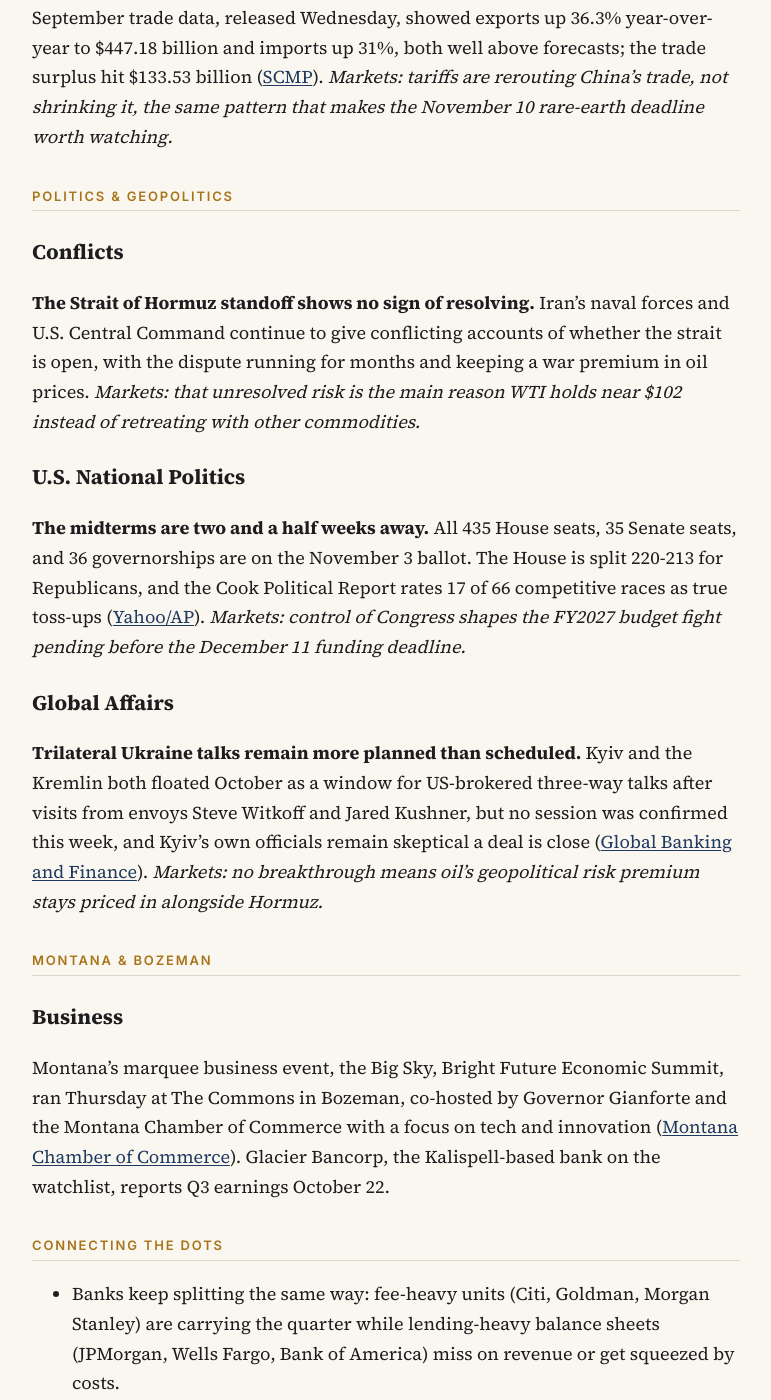
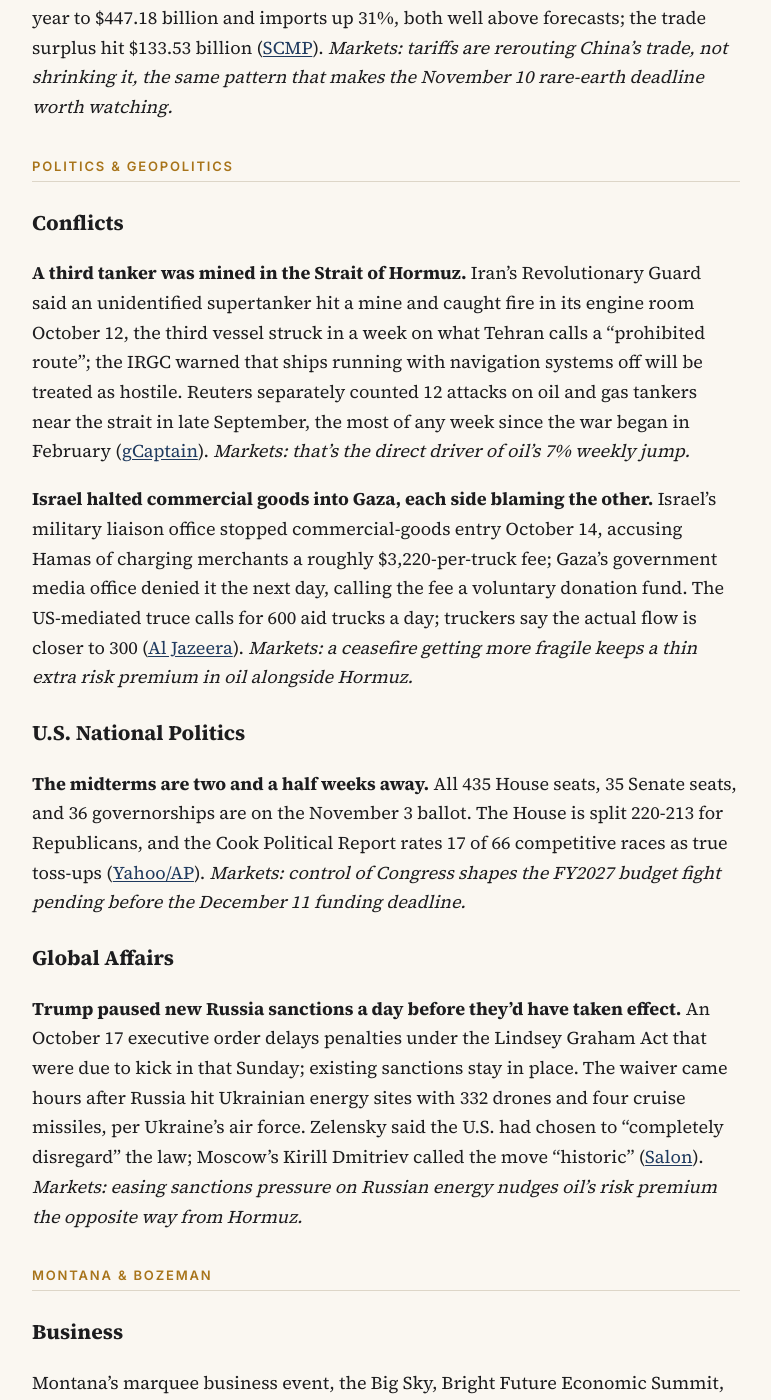
Before and after one commit to fordubati/Fortunati-Frontier, a Jekyll site: the page built from _posts/2026-10-18-weekly-edition.md, in a window 1280 px wide and 1400 px high, scrolled down 5125 px. Shown: the whole window, without its empty margins (254-1025 px from the left). Built offline with Jekyll 4.4.1, drawn with Linux system fonts in a browser that asks for light colours; some of the changed text lies outside the part shown.

Commit message:
Weekly Edition 2026-10-18: add Hormuz tanker, Ukraine sanctions pause, Gaza aid dispute, Gallatin County ballots
Co-Authored-By: Claude Sonnet 5 <noreply@anthropic.com>
Claude-Session: https://claude.ai/code/session_01DEmGHfKVYw445GmmLdWCVa

```diff
--- a/_posts/2026-10-18-weekly-edition.md
+++ b/_posts/2026-10-18-weekly-edition.md
@@ -89,7 +89,9 @@ September trade data, released Wednesday, showed exports up 36.3% year-over-year
 
 ### Conflicts
 
-**The Strait of Hormuz standoff shows no sign of resolving.** Iran's naval forces and U.S. Central Command continue to give conflicting accounts of whether the strait is open, with the dispute running for months and keeping a war premium in oil prices. *Markets: that unresolved risk is the main reason WTI holds near $102 instead of retreating with other commodities.*
+**A third tanker was mined in the Strait of Hormuz.** Iran's Revolutionary Guard said an unidentified supertanker hit a mine and caught fire in its engine room October 12, the third vessel struck in a week on what Tehran calls a "prohibited route"; the IRGC warned that ships running with navigation systems off will be treated as hostile. Reuters separately counted 12 attacks on oil and gas tankers near the strait in late September, the most of any week since the war began in February ([gCaptain](https://gcaptain.com/attacks-on-tankers-in-hormuz-hit-highest-of-any-week-since-start-of-iran-war-sources-say/)). *Markets: that's the direct driver of oil's 7% weekly jump.*
+
+**Israel halted commercial goods into Gaza, each side blaming the other.** Israel's military liaison office stopped commercial-goods entry October 14, accusing Hamas of charging merchants a roughly $3,220-per-truck fee; Gaza's government media office denied it the next day, calling the fee a voluntary donation fund. The US-mediated truce calls for 600 aid trucks a day; truckers say the actual flow is closer to 300 ([Al Jazeera](https://www.aljazeera.com/news/2026/10/15/israel-halts-commercial-goods-from-entering-gaza-hamas-denies-tax-claims)). *Markets: a ceasefire getting more fragile keeps a thin extra risk premium in oil alongside Hormuz.*
 
 ### U.S. National Politics
 
@@ -97,7 +99,7 @@ September trade data, released Wednesday, showed exports up 36.3% year-over-year
 
 ### Global Affairs
 
-**Trilateral Ukraine talks remain more planned than scheduled.** Kyiv and the Kremlin both floated October as a window for US-brokered three-way talks after visits from envoys Steve Witkoff and Jared Kushner, but no session was confirmed this week, and Kyiv's own officials remain skeptical a deal is close ([Global Banking and Finance](https://www.globalbankingandfinance.com/kyiv-preparing-talks-resume-october-senior-ukrainian/)). *Markets: no breakthrough means oil's geopolitical risk premium stays priced in alongside Hormuz.*
+**Trump paused new Russia sanctions a day before they'd have taken effect.** An October 17 executive order delays penalties under the Lindsey Graham Act that were due to kick in that Sunday; existing sanctions stay in place. The waiver came hours after Russia hit Ukrainian energy sites with 332 drones and four cruise missiles, per Ukraine's air force. Zelensky said the U.S. had chosen to "completely disregard" the law; Moscow's Kirill Dmitriev called the move "historic" ([Salon](https://www.salon.com/2026/10/17/zelenskyy-trump-is-letting-putin-off/)). *Markets: easing sanctions pressure on Russian energy nudges oil's risk premium the opposite way from Hormuz.*
 
 ## Montana & Bozeman
 
@@ -105,9 +107,13 @@ September trade data, released Wednesday, showed exports up 36.3% year-over-year
 
 Montana's marquee business event, the Big Sky, Bright Future Economic Summit, ran Thursday at The Commons in Bozeman, co-hosted by Governor Gianforte and the Montana Chamber of Commerce with a focus on tech and innovation ([Montana Chamber of Commerce](https://montanachamber.com/economic-summit/)). Glacier Bancorp, the Kalispell-based bank on the watchlist, reports Q3 earnings October 22.
 
+### Local Politics
+
+Gallatin County mailed more than 63,000 absentee ballots October 9 for the November 3 election. Election administrator Eric Semerad recommends mailing ballots back by October 28, or October 26 for voters returning them from out of state; satellite registration runs at MSU's Strand Union Building through October 30 ([Explore Big Sky](https://www.explorebigsky.com/2026-midterm-elections-how-to-cast-your-ballot-in-gallatin-county/174822)).
+
 ## Connecting the dots
 
-- Banks keep splitting the same way: fee-heavy units (Citi, Goldman, Morgan Stanley) are carrying the quarter while lending-heavy balance sheets (JPMorgan, Wells Fargo, Bank of America) miss on revenue or get squeezed by costs.
+- Banks keep splitting the same way: fee-heavy units (Citi, Goldman, Morgan Stanley) carry the quarter while lenders (JPMorgan, Wells Fargo, Bank of America) miss on revenue or get squeezed by costs.
 - A chip-stock selloff, not Fed guidance or last week's CPI print, set this week's direction, evidence that AI-capex doubts can now move markets faster than monetary-policy signals.
 - China's exports grew 36% in September despite Washington's tariffs, the same "reroute, don't retreat" pattern as last month, while Beijing's biggest leverage point, the rare-earth truce, still lapses in three weeks.
 
```
Also changed, not shown: other parts of _posts/2026-10-18-weekly-edition.md (+2 -2 lines).
